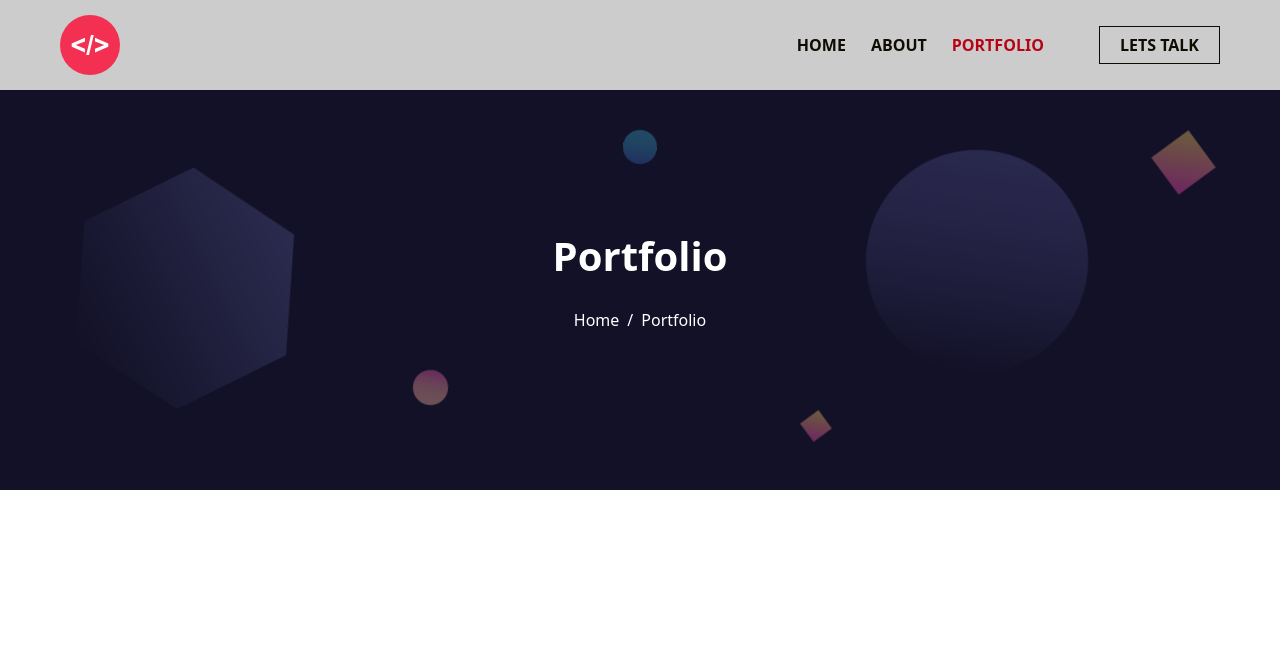
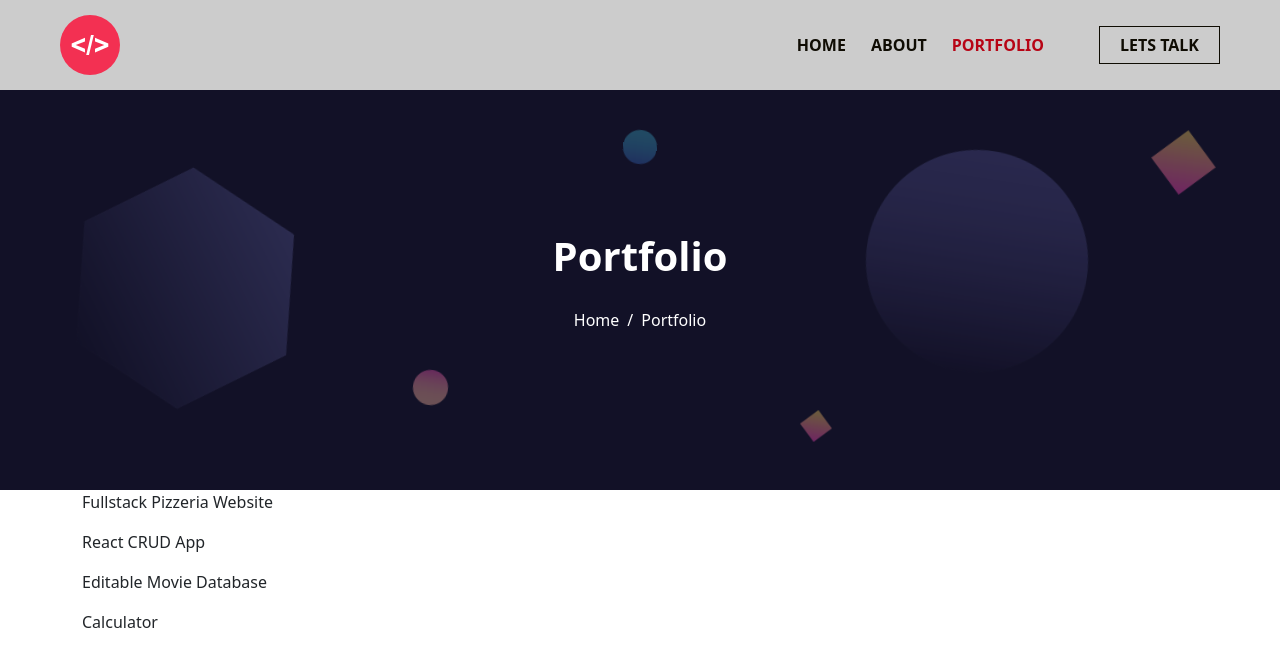
Before and after one commit to Nikolla2000/React-Portfolio-Website, a React (Vite) app in the folder client/: page /portfolio in a window 1280 px wide. Shown: the top 666 px of the page. Built offline with nearby package versions, Linux system fonts and the light colour scheme.

Commit message:
Set up the projects section boilerplate

```diff
--- a/client/src/Components/Footer/FooterStyles.scss
+++ b/client/src/Components/Footer/FooterStyles.scss
@@ -3,6 +3,7 @@
 
 footer {
     background: url("../../assets/images/footer-bg.png");
+    background-size: cover;
     display: flex;
     justify-content: space-between;
     align-items: center;
--- a/client/src/Pages/PortfolioPage/PortfolioPage.jsx
+++ b/client/src/Pages/PortfolioPage/PortfolioPage.jsx
@@ -1,11 +1,12 @@
 import PageHeaderComponent from "../../Components/PageHeader/PageHeaderComponent"
+import ProjectsSection from "./projects/ProjectsSection"
 
 const PortfolioPage = () => {
     return (
         <div>
             <PageHeaderComponent heading={{title: "Portfolio", breadcrumb: "Portfolio"}}/>
+            <ProjectsSection/>
         </div>
-
     )
 }
 
--- /dev/null
+++ b/client/src/Pages/PortfolioPage/projects/ProjectsSection.jsx
@@ -0,0 +1,19 @@
+import { Col, Container, Row } from "react-bootstrap";
+import portfolioData from "../../../Components/Portfolio/portfolioData";
+
+
+const ProjectsSection = () => {
+    return (
+        <section className="all-projects-wrapper">
+            <Container>
+                <Row>
+                    {portfolioData.map((project) => (
+                        <p>{project.title}</p>
+                    ))}
+                </Row>
+            </Container>
+        </section>
+    );
+};
+
+export default ProjectsSection;
```
